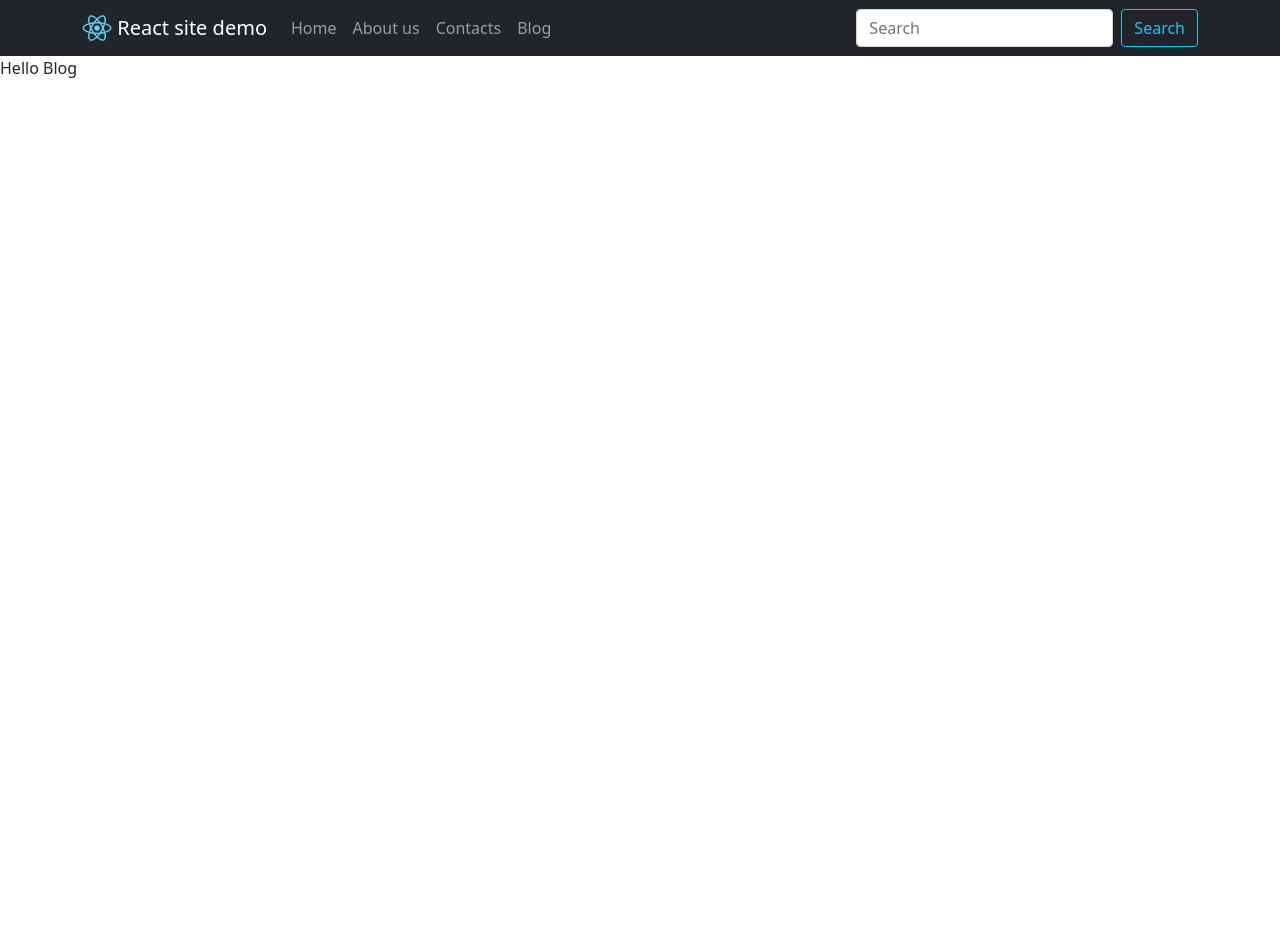
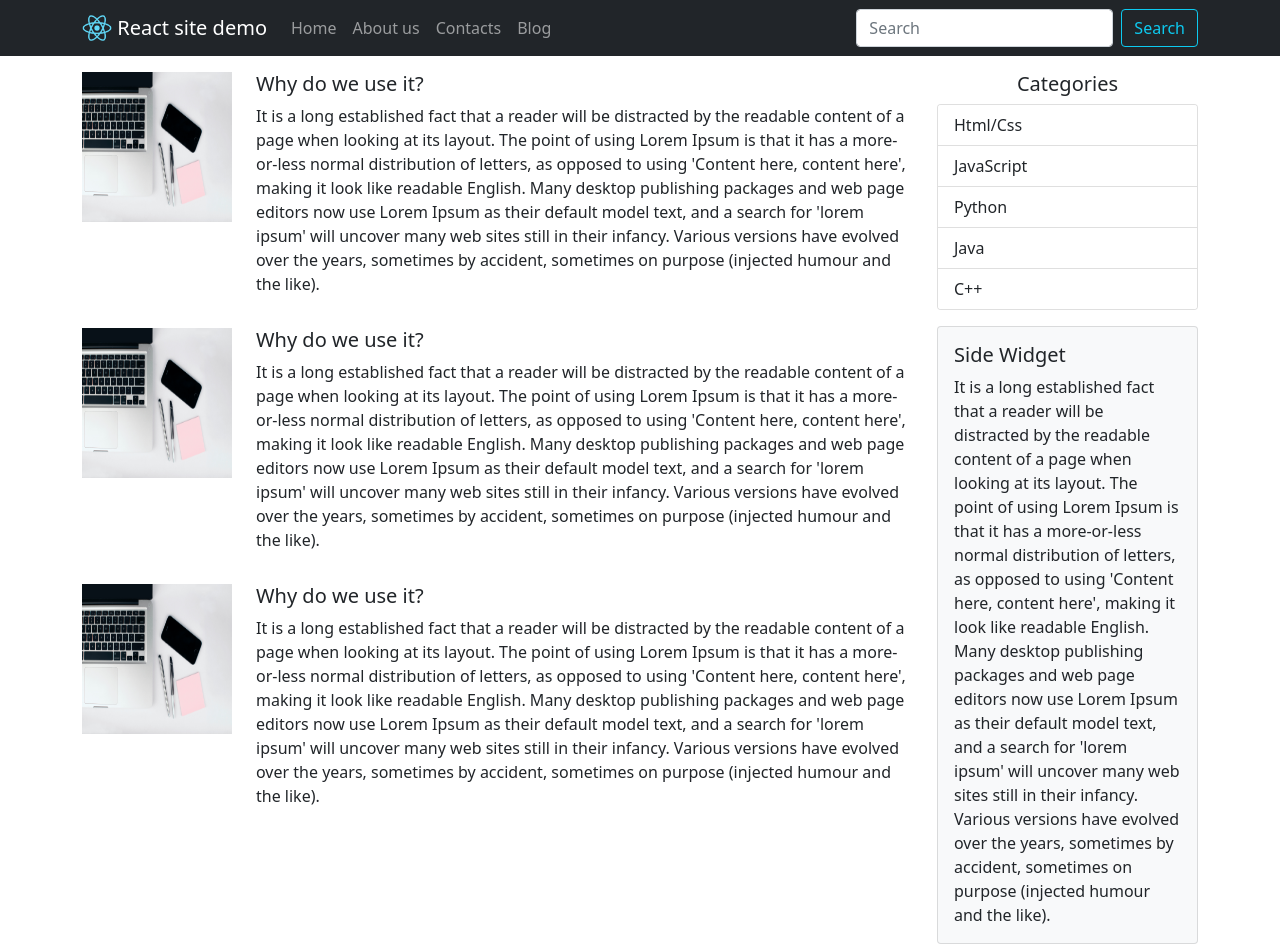
Before and after one commit to MeowNekko/react-example, a React (Create React App) app: page /blog in a window 1280 px wide. Before the commit the page ends 800 px from the top, so only its background shows below. Built offline with nearby package versions, Linux system fonts and the light colour scheme.

Commit message:
[Blog] - add post on blog page

```diff
--- a/src/Pages/Blog.js
+++ b/src/Pages/Blog.js
@@ -1,11 +1,80 @@
 import React, {Component} from 'react';
+import {Card, CardGroup, CardImg, Col, Container, ListGroup, Row} from "react-bootstrap";
+import post1 from "../assets/Post/post-1.jpg";
 
 class Blog extends Component {
     render() {
         return (
-            <div>
-                Hello Blog
-            </div>
+            <Container>
+                <Row className="mt-3">
+                    <Col md={9}>
+                        <Row>
+                            <Col xs={"auto"}>
+                                <img
+                                width={150}
+                                height={150}
+                                className="mr-3"
+                                src={post1}
+                                alt="post"
+                                />
+                            </Col>
+                            <Col>
+                                <h5>Why do we use it?</h5>
+                                <p>It is a long established fact that a reader will be distracted by the readable content of a page when looking at its layout. The point of using Lorem Ipsum is that it has a more-or-less normal distribution of letters, as opposed to using 'Content here, content here', making it look like readable English. Many desktop publishing packages and web page editors now use Lorem Ipsum as their default model text, and a search for 'lorem ipsum' will uncover many web sites still in their infancy. Various versions have evolved over the years, sometimes by accident, sometimes on purpose (injected humour and the like).</p>
+                            </Col>
+                        </Row>
+                        <Row className="mt-3">
+                            <Col xs={"auto"}>
+                                <img
+                                    width={150}
+                                    height={150}
+                                    className="mr-3"
+                                    src={post1}
+                                    alt="post"
+                                />
+                            </Col>
+                            <Col>
+                                <h5>Why do we use it?</h5>
+                                <p>It is a long established fact that a reader will be distracted by the readable content of a page when looking at its layout. The point of using Lorem Ipsum is that it has a more-or-less normal distribution of letters, as opposed to using 'Content here, content here', making it look like readable English. Many desktop publishing packages and web page editors now use Lorem Ipsum as their default model text, and a search for 'lorem ipsum' will uncover many web sites still in their infancy. Various versions have evolved over the years, sometimes by accident, sometimes on purpose (injected humour and the like).</p>
+                            </Col>
+                        </Row>
+                        <Row className="mt-3">
+                            <Col xs={"auto"}>
+                                <img
+                                    width={150}
+                                    height={150}
+                                    className="mr-3"
+                                    src={post1}
+                                    alt="post"
+                                />
+                            </Col>
+                            <Col>
+                                <h5>Why do we use it?</h5>
+                                <p>It is a long established fact that a reader will be distracted by the readable content of a page when looking at its layout. The point of using Lorem Ipsum is that it has a more-or-less normal distribution of letters, as opposed to using 'Content here, content here', making it look like readable English. Many desktop publishing packages and web page editors now use Lorem Ipsum as their default model text, and a search for 'lorem ipsum' will uncover many web sites still in their infancy. Various versions have evolved over the years, sometimes by accident, sometimes on purpose (injected humour and the like).</p>
+                            </Col>
+                        </Row>
+                    </Col>
+                    <Col md={3}>
+                        <h5 className="text-center">Categories</h5>
+                        <Card>
+                            <ListGroup variant="flush">
+                                <ListGroup.Item>Html/Css</ListGroup.Item>
+                                <ListGroup.Item>JavaScript</ListGroup.Item>
+                                <ListGroup.Item>Python</ListGroup.Item>
+                                <ListGroup.Item>Java</ListGroup.Item>
+                                <ListGroup.Item>C++</ListGroup.Item>
+                            </ListGroup>
+                        </Card>
+
+                        <Card className="mt-3" bg="light">
+                            <Card.Body>
+                                <Card.Title>Side Widget</Card.Title>
+                                <Card.Text>It is a long established fact that a reader will be distracted by the readable content of a page when looking at its layout. The point of using Lorem Ipsum is that it has a more-or-less normal distribution of letters, as opposed to using 'Content here, content here', making it look like readable English. Many desktop publishing packages and web page editors now use Lorem Ipsum as their default model text, and a search for 'lorem ipsum' will uncover many web sites still in their infancy. Various versions have evolved over the years, sometimes by accident, sometimes on purpose (injected humour and the like).</Card.Text>
+                            </Card.Body>
+                        </Card>
+                    </Col>
+                </Row>
+            </Container>
         );
     }
 }
```
Also changed, not shown: src/assets/Post/post-1.jpg (added).
